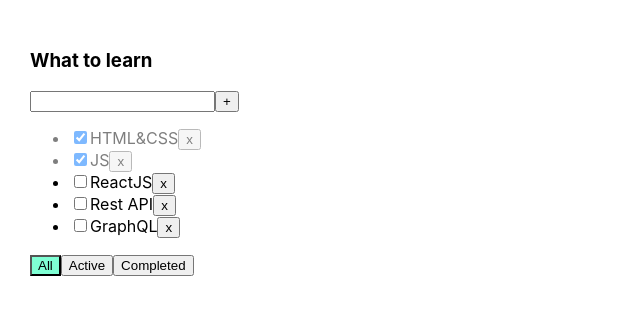
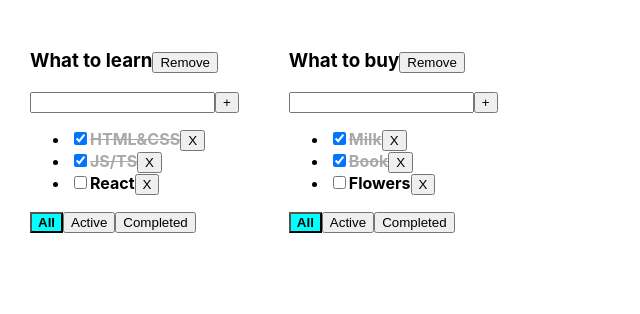
Before and after one commit to Katerinamiku/todolist, a React (Create React App) app: page / in a window 1280 px wide. Shown: the top 314 px of the page, without its empty margins (0-640 px from the left). Built offline with nearby package versions, Linux system fonts and the light colour scheme.

Commit message:
add lesson fifth (restructured todolist)

```diff
--- a/src/App.css
+++ b/src/App.css
@@ -6,3 +6,22 @@
 .App > div {
   margin-right: 50px;
 }
+.isDone {
+  text-decoration: line-through;
+  color: #555;
+  opacity: 0.5;
+}
+.task {
+  font-weight: bold;
+}
+
+.active {
+  background-color: aqua;
+  color: black;
+  font-weight: bold;
+}
+
+.error {
+  border: 2px solid red;
+  outline: none;
+}
--- a/src/App.tsx
+++ b/src/App.tsx
@@ -1,61 +1,114 @@
 import React, {useState} from 'react';
 import './App.css';
-import {Todolist} from './Todolist';
-import {v1} from 'uuid';
+import TodoList, {TaskType} from './Todolist';
+import {v1} from "uuid";
 
 
-export type FilterValuesType = "all" | "active" | "completed";
+type TodoListType = {
+    title: string
+    id: string
+    filter: FilterValuesType
+}
+
+type TaskStateType = {
+    [todoListID: string]: Array<TaskType>
+}
+
+export type FilterValuesType = "all" | "active" | "completed"
 
 function App() {
+    //-----------BLL
+    const todoListID1 = v1()
+    const todoListID2 = v1()
+    const [todoLists, setTodoLists] = useState<Array<TodoListType>>([
+        {id: todoListID1, title: "What to learn", filter: 'all'},
+        {id: todoListID2, title: "What to buy", filter: 'all'},
+    ])
+    const [tasks, setTasks] = useState<TaskStateType>({
+        [todoListID1]: [
+            {id: v1(), title: "HTML&CSS", isDone: true},
+            {id: v1(), title: "JS/TS", isDone: true},
+            {id: v1(), title: "React", isDone: false},
+        ],
+        [todoListID2]: [
+            {id: v1(), title: "Milk", isDone: true},
+            {id: v1(), title: "Book", isDone: true},
+            {id: v1(), title: "Flowers", isDone: false},
+        ]
+    })
 
-    let [tasks, setTasks] = useState([
-        {id: v1(), title: "HTML&CSS", isDone: true},
-        {id: v1(), title: "JS", isDone: true},
-        {id: v1(), title: "ReactJS", isDone: false},
-        {id: v1(), title: "Rest API", isDone: false},
-        {id: v1(), title: "GraphQL", isDone: false},
-    ]);
+    const removeTask = (taskID: string, todoListID: string) => {
+        const copyTasks = {...tasks} // делаем копию стейта
+        copyTasks[todoListID] = tasks[todoListID].filter(t => t.id !== taskID)
+        setTasks(copyTasks)
+    }
+    const addTask = (title: string, todoListID: string) => {
+        const newTask: TaskType = {
+            id: v1(),
+            title: title,
+            isDone: false
+        } //создали таску
+        const copyTasks = {...tasks} //сделали копию стейта, новый обьект
+        copyTasks[todoListID] = [newTask, ...tasks[todoListID]] //в копию полодили новый массив и новую таску вначало списка
+        setTasks(copyTasks)
+    }
+    //еще вариант
+    const changeTaskStatus = (taskID: string, isDone: boolean, todoListID: string) => {
+        const updatedTask = tasks[todoListID].map(t => t.id === taskID ? {...t, isDone: isDone} : t)
+        setTasks({...tasks, [todoListID]:updatedTask})         //сетаем копию обьекта и перезаписываем свойство
 
-    const changeCheckbox = (taskId: string, value: boolean) => {
-        setTasks(tasks.map(el => el.id === taskId ? {...el, isDone: value} : el))
+        //         const copyTasks = {...tasks}
+        //         copyTasks[todoListID] = tasks[todoListID].map(t => t.id === taskID ? {...t, isDone: isDone} : t)
+        //         setTasks(copyTasks)//сетаем копию обьекта и перезаписываем свойство
     }
 
-    function removeTask(id: string) {
-        let filteredTasks = tasks.filter(t => t.id != id);
-        setTasks(filteredTasks);
+    const changeTodoListFilter = (filter: FilterValuesType, todoListID: string) => {
+        const filteredTodolist = todoLists.map(tl => tl.id === todoListID ? {...tl, filter: filter} : tl)
+        setTodoLists(filteredTodolist)
+    } //промапим массив тудулистов и найдет тот чей айди передан его фильтр поняем на занчение которок пришло, при этом крпируем весь массив и внем перезапишем измененный массив
+
+    const removeTodolist = (todoListID: string) => {
+        const removedTodolist = todoLists.filter(tl => tl.id !== todoListID) //удаляем все что пришло по айди
+        setTodoLists(removedTodolist)//сетаем обновленный массив
+        delete tasks[todoListID] //удаляем таски из тасков
     }
 
-    function addTask(title: string) {
-        let task = {id: v1(), title: title, isDone: false};
-        let newTasks = [task, ...tasks];
-        setTasks(newTasks);
-    }
+    //--------UI
+    const todolistsComponents = todoLists.map(tl => {
 
-    let [filter, setFilter] = useState<FilterValuesType>("all");
+        let tasksForRender;
+        switch (tl.filter) {
+            case "active":
+                tasksForRender = tasks[tl.id].filter(t => !t.isDone)
+                break
+            case "completed":
+                tasksForRender = tasks[tl.id].filter(t => t.isDone)
+                break
+            default:
+                tasksForRender = tasks[tl.id]
+        }
+        return (
+            <TodoList
+                key={tl.id}
 
-    let tasksForTodolist = tasks;
+                id={tl.id}
+                title={tl.title}
+                filter={tl.filter}
+                tasks={tasksForRender}
 
-    if (filter === "active") {
-        tasksForTodolist = tasks.filter(t => t.isDone === false);
-    }
-    if (filter === "completed") {
-        tasksForTodolist = tasks.filter(t => t.isDone === true);
-    }
+                changeTaskStatus={changeTaskStatus}
+                addTask={addTask}
+                removeTask={removeTask}
+                changeTodoListFilter={changeTodoListFilter}
+                removeTodolist={removeTodolist}
+            />
+        )
+    })
 
-    function changeFilter(value: FilterValuesType) {
-        setFilter(value);
-    }
-
+    //UI:
     return (
         <div className="App">
-            <Todolist title="What to learn"
-                      tasks={tasksForTodolist}
-                      removeTask={removeTask}
-                      changeFilter={changeFilter}
-                      addTask={addTask}
-                      changeCheckbox={changeCheckbox}
-                      filter={filter}
-            />
+            {todolistsComponents}
         </div>
     );
 }
--- a/src/Components/Checkbox.tsx
+++ b/src/Components/Checkbox.tsx
@@ -1,16 +1,16 @@
 import React, {ChangeEvent} from 'react';
 
 type CheckboxType = {
-    checked: boolean
+    isDone: boolean
     callBack: (eventValue: boolean) => void
-}
+} //тип чекбокса
 
 export const Checkbox = (props: CheckboxType) => {
     const changeCheckboxHandler = (event: ChangeEvent<HTMLInputElement>) => {
         props.callBack(event.currentTarget.checked)
-    }
+    } //функция по клику на чекбокс передает ткущее состояние checked в callback
     return (
-        <input type="checkbox" checked={props.checked}
+        <input type="checkbox" checked={props.isDone}
                onChange={changeCheckboxHandler}/>
     )
-}
+} // по умолчанию имеет статус как приходит в props, по изменению запускает функцию изменения
--- a/src/Todolist.tsx
+++ b/src/Todolist.tsx
@@ -1,93 +1,111 @@
-import React, {ChangeEvent, KeyboardEvent, FocusEvent, useState} from 'react';
-import {FilterValuesType} from './App';
-import s from './Todolist.module.css'
+import React, {useState, KeyboardEvent, ChangeEvent} from 'react';
+import {FilterValuesType} from "./App";
 import {Checkbox} from "./Components/Checkbox";
+import {Button} from "./Components/Button";
 
-type TaskType = {
+export type TaskType = {
     id: string
     title: string
     isDone: boolean
 }
-
-type PropsType = {
+type TodoListPropsType = {
+    id: string
     title: string
-    tasks: Array<TaskType>
-    removeTask: (taskId: string) => void
-    changeFilter: (value: FilterValuesType) => void
-    addTask: (title: string) => void
-    changeCheckbox: (id: string, value: boolean) => void
-    filter: string
+    tasks: TaskType[]
+    filter: FilterValuesType
+    addTask: (title: string, todoListID: string) => void
+    removeTask: (taskID: string, todoListID: string) => void
+    changeTodoListFilter: (filter: FilterValuesType, todoListID: string) => void
+    changeTaskStatus: (taskID: string, isDone: boolean, todoListID: string) => void
+    removeTodolist: (todoListID: string) => void
 }
 
-export function Todolist(props: PropsType) {
+const TodoList = (props: TodoListPropsType) => {
+    const [title, setTitle] = useState<string>("")
+    const [error, setError] = useState<boolean>(false)
+    const tasksJSX = props.tasks.length
+        ? props.tasks.map(t => {
+            const removeTask = () => props.removeTask(t.id, props.id)
 
-    let [title, setTitle] = useState('')
-    let [error, setError] = useState<string | null>(null)
+            const changeTaskStatus = (tId: string, eventValue: boolean) =>
+            props.changeTaskStatus(t.id, eventValue, props.id)
+            return (
+                <li key={t.id}>
+                    <Checkbox isDone={t.isDone}
+                              callBack={(eventValue) => changeTaskStatus(t.id, eventValue)}
+                    />
+
+                    <span className={t.isDone ? "task isDone" : "task"}>{t.title}</span>
+                    <Button name={'X'}
+                            callBack={removeTask}/>
+
+                </li>
+            )
+        })
+        : <span>Your taskslist is empty</span>
+
+    const getOnClickHandler = (filter: FilterValuesType) => {
+        return () => props.changeTodoListFilter(filter, props.id)
+    }
+    const onClickHandler = () => props.changeTodoListFilter("all", props.id)
 
     const addTask = () => {
-        if (title.trim() !== '') {
-            props.addTask(title);
-            setTitle("");
+        const trimmedTitle = title.trim()
+        if (trimmedTitle) {
+            props.addTask(trimmedTitle, props.id)
         } else {
-            setError('Text is required!')
+            setError(true)
         }
+        setTitle("")
     }
-
-    const onChangeHandler = (e: ChangeEvent<HTMLInputElement>) => {
-        setError(null)
+    const onKeyDownAddTask = (e: KeyboardEvent<HTMLInputElement>) => e.key === "Enter" && addTask()
+    const onChangeSetTitle = (e: ChangeEvent<HTMLInputElement>) => {
         setTitle(e.currentTarget.value)
+        error && setError(false)
     }
-    const onKeyPressHandler = (e: KeyboardEvent<HTMLInputElement>) => {
-        if (e.charCode === 13) {
-            addTask();
-        }
-    }
-    const onAllClickHandler = () => props.changeFilter("all");
-    const onActiveClickHandler = () => props.changeFilter("active");
-    const onCompletedClickHandler = () => props.changeFilter("completed");
-
-    const changeCheckboxHandler = (tId: string, eventValue: boolean) => props.changeCheckbox(tId, eventValue)
-
-
-    const onClickHandler = (tId: string) => props.removeTask(tId)
-    const onFocusHandler = (event: FocusEvent<HTMLInputElement>) => {
-        setError('')
-    }
-
-
-    return <div>
-        <h3>{props.title}</h3>
+    const removeTodolist = () => {
+        props.removeTodolist(props.id)
+    };
+    return (
         <div>
-
-            <input value={title}
-                   onChange={onChangeHandler}
-                   onKeyPress={onKeyPressHandler}
-                   onFocus={onFocusHandler}
-                   className={error ? s.error : ''}
+            <h3>
+                {props.title}
+                <Button name={'Remove'}
+                        callBack={removeTodolist}/>
+            </h3>
+            <div>
+                <input
+                    value={title}
+                    onChange={onChangeSetTitle}
+                    onKeyDown={onKeyDownAddTask}
+                    className={error ? "error" : ""}
                 />
-            <button onClick={addTask}>+</button>
-            {error && <div className={s.errorMessage}>{error}</div>}
+                <Button name={'+'}
+                        callBack={addTask}/>
+                {error && <div style={{color: "red"}}>Title is required!</div>}
             </div>
             <ul>
-            {
-                props.tasks.map(t => {
-
-                    return <li className={t.isDone ? s.isDone : ''} key={t.id}>
-                        <Checkbox checked={t.isDone}
-                                  callBack={(eventValue) => changeCheckboxHandler(t.id, eventValue)}/>
-                        <span>{t.title}</span>
-                        <button onClick={() => onClickHandler(t.id)}>x</button>
-                    </li>
-                })
-            }
+                {tasksJSX}
             </ul>
             <div>
-            <button className={props.filter === 'all' ? s.activeFilter : ''} onClick={onAllClickHandler}>All</button>
-            <button className={props.filter === 'active' ? s.activeFilter : ''} onClick={onActiveClickHandler}>Active
+                <button
+                    className={props.filter === "all" ? "active" : ""}
+                    onClick={onClickHandler}
+                >All
                 </button>
-            <button className={props.filter === 'completed' ? s.activeFilter : ''}
-                    onClick={onCompletedClickHandler}>Completed
+                <button
+                    className={props.filter === "active" ? "active" : ""}
+                    onClick={getOnClickHandler("active")}
+                >Active
+                </button>
+                <button
+                    className={props.filter === "completed" ? "active" : ""}
+                    onClick={getOnClickHandler("completed")}
+                >Completed
                 </button>
             </div>
         </div>
-}
+    );
+};
+
+export default TodoList;
--- a/src/index.tsx
+++ b/src/index.tsx
@@ -5,7 +5,7 @@
 import * as serviceWorker from './serviceWorker';
 
 ReactDOM.render(<App />,  document.getElementById('root'));
-
+ // App()
 // If you want your app to work offline and load faster, you can change
 // unregister() to register() below. Note this comes with some pitfalls.
 // Learn more about service workers: https://bit.ly/CRA-PWA
```
Lines whose indentation alone changed are shown as unchanged.
